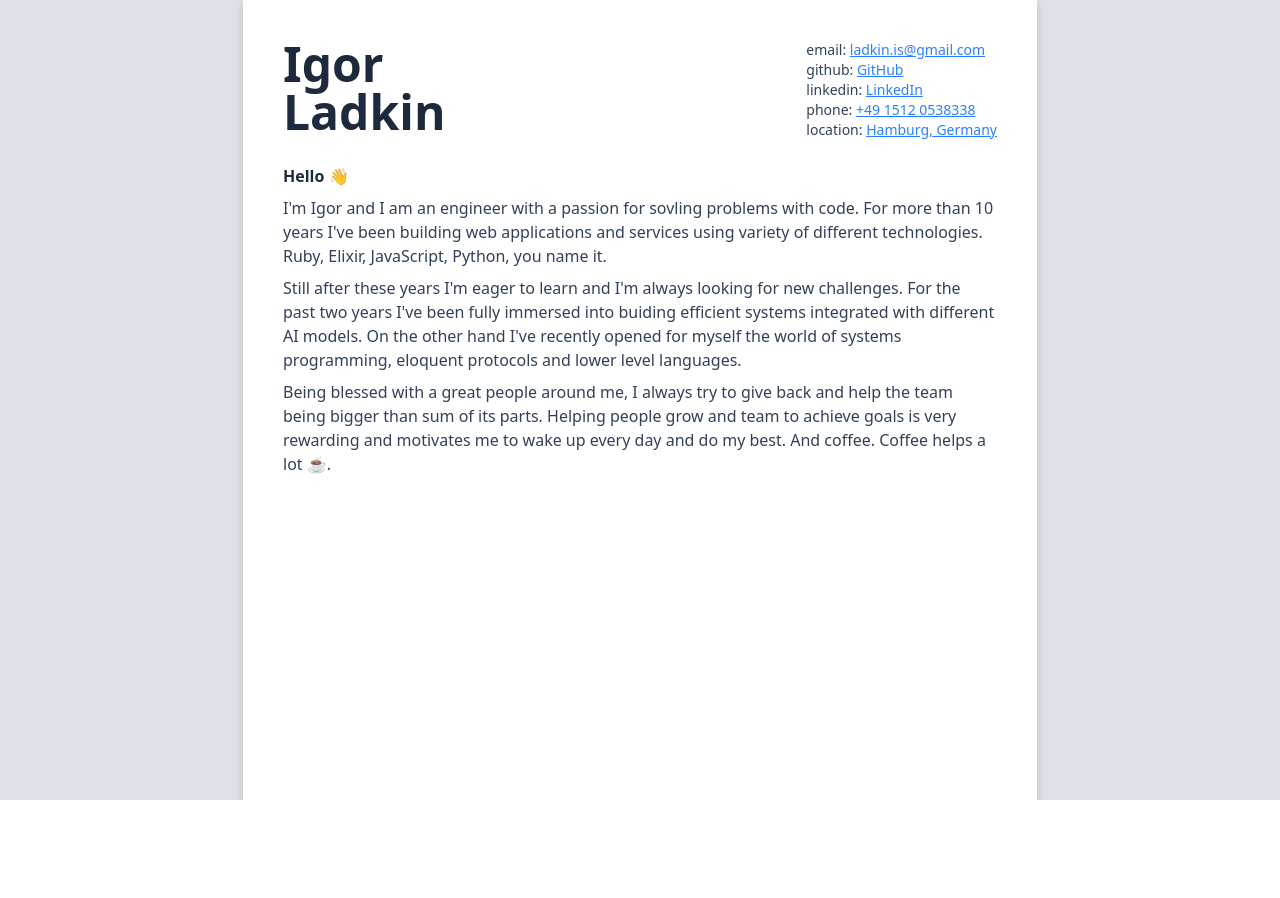
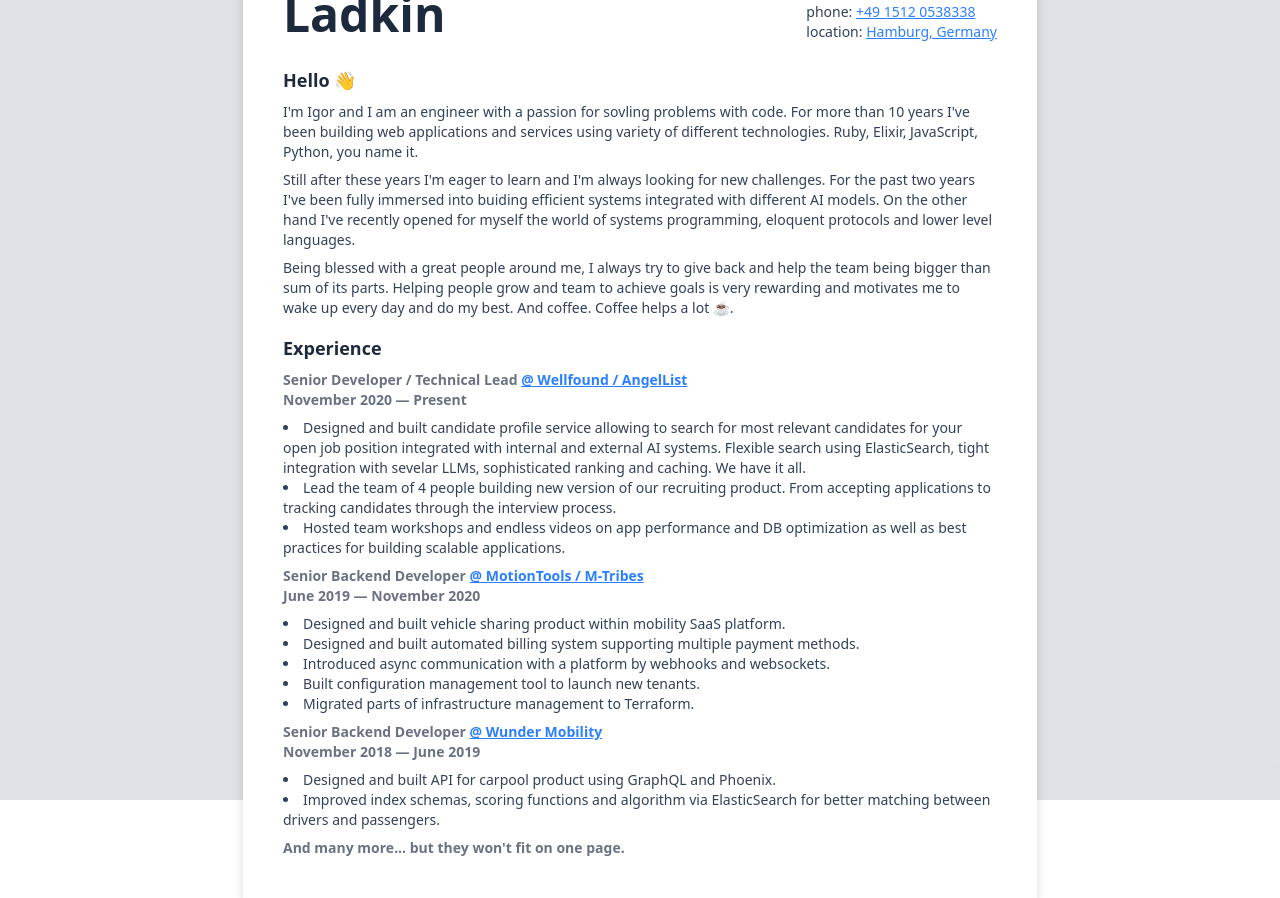
Before and after one commit to igor-ladkin/resume, a React (Vite) app: page / in a window 1280 px wide. Before the commit the page ends 800 px from the top, so only its background shows below. Built offline with nearby package versions, Linux system fonts and the light colour scheme.

Commit message:
Add experience

```diff
--- a/src/App.tsx
+++ b/src/App.tsx
@@ -1,4 +1,5 @@
 import Contacts from "./components/Contacts";
+import Experience from "./components/Experience";
 import Summary from "./components/Summary";
 
 function App() {
@@ -12,8 +13,9 @@ function App() {
           </h1>
           <Contacts />
         </header>
-        <main>
+        <main className="flex flex-col gap-4 text-sm font-light text-slate-700">
           <Summary />
+          <Experience />
         </main>
       </div>
     </div>
--- /dev/null
+++ b/src/components/Experience.tsx
@@ -0,0 +1,98 @@
+function Experience() {
+  return (
+    <div className="flex flex-col gap-2">
+      <h2 className="text-lg font-semibold text-slate-800">Experience</h2>
+      <div className="flex flex-col gap-2">
+        <h3 className="font-semibold text-gray-500">
+          Senior Developer / Technical Lead{" "}
+          <a
+            href="https://wellfound.com"
+            className="font-bold text-blue-500 underline"
+            target="_blank"
+          >
+            @ Wellfound / AngelList
+          </a>
+          <br />
+          November 2020 — Present
+        </h3>
+        <ul className="list-disc list-inside">
+          <li>
+            Designed and built candidate profile service allowing to search for
+            most relevant candidates for your open job position integrated with
+            internal and external AI systems. Flexible search using
+            ElasticSearch, tight integration with sevelar LLMs, sophisticated
+            ranking and caching. We have it all.
+          </li>
+          <li>
+            Lead the team of 4 people building new version of our recruiting
+            product. From accepting applications to tracking candidates through
+            the interview process.
+          </li>
+          <li>
+            Hosted team workshops and endless videos on app performance and DB
+            optimization as well as best practices for building scalable
+            applications.
+          </li>
+        </ul>
+
+        <h3 className="font-semibold text-gray-500">
+          Senior Backend Developer{" "}
+          <a
+            href="https://motiontools.com"
+            className="font-bold text-blue-500 underline"
+            target="_blank"
+          >
+            @ MotionTools / M-Tribes
+          </a>
+          <br />
+          June 2019 — November 2020
+        </h3>
+        <ul className="list-disc list-inside">
+          <li>
+            Designed and built vehicle sharing product within mobility SaaS
+            platform.
+          </li>
+          <li>
+            Designed and built automated billing system supporting multiple
+            payment methods.
+          </li>
+          <li>
+            Introduced async communication with a platform by webhooks and
+            websockets.
+          </li>
+          <li>Built configuration management tool to launch new tenants.</li>
+          <li>Migrated parts of infrastructure management to Terraform.</li>
+        </ul>
+
+        <h3 className="font-semibold text-gray-500">
+          Senior Backend Developer{" "}
+          <a
+            href="https://wundermobility.com"
+            className="font-bold text-blue-500 underline"
+            target="_blank"
+          >
+            @ Wunder Mobility
+          </a>
+          <br />
+          November 2018 — June 2019
+        </h3>
+        <ul className="list-disc list-inside">
+          <li>
+            Designed and built API for carpool product using GraphQL and
+            Phoenix.
+          </li>
+          <li>
+            Improved index schemas, scoring functions and algorithm via
+            ElasticSearch for better matching between drivers and passengers.
+          </li>
+        </ul>
+
+        <h3 className="font-semibold text-gray-500">
+          And many more... but they won't fit on one page.
+        </h3>
+      </div>
+    </div>
+  );
+}
+
+export default Experience;
--- a/src/components/Summary.tsx
+++ b/src/components/Summary.tsx
@@ -1,21 +1,21 @@
 function Summary() {
   return (
-    <div className="flex flex-col gap-2">
-      <h2 className="font-bold text-slate-800">Hello 👋</h2>
-      <p className="font-light text-slate-700">
+    <div className="flex flex-col gap-2 ">
+      <h2 className="text-lg font-semibold text-slate-800">Hello 👋</h2>
+      <p>
         I'm Igor and I am an engineer with a passion for sovling problems with
         code. For more than 10 years I've been building web applications and
         services using variety of different technologies. Ruby, Elixir,
         JavaScript, Python, you name it.
       </p>
-      <p className="font-light text-slate-700">
+      <p>
         Still after these years I'm eager to learn and I'm always looking for
         new challenges. For the past two years I've been fully immersed into
         buiding efficient systems integrated with different AI models. On the
         other hand I've recently opened for myself the world of systems
         programming, eloquent protocols and lower level languages.
       </p>
-      <p className="font-light text-slate-700">
+      <p>
         Being blessed with a great people around me, I always try to give back
         and help the team being bigger than sum of its parts. Helping people
         grow and team to achieve goals is very rewarding and motivates me to
```
